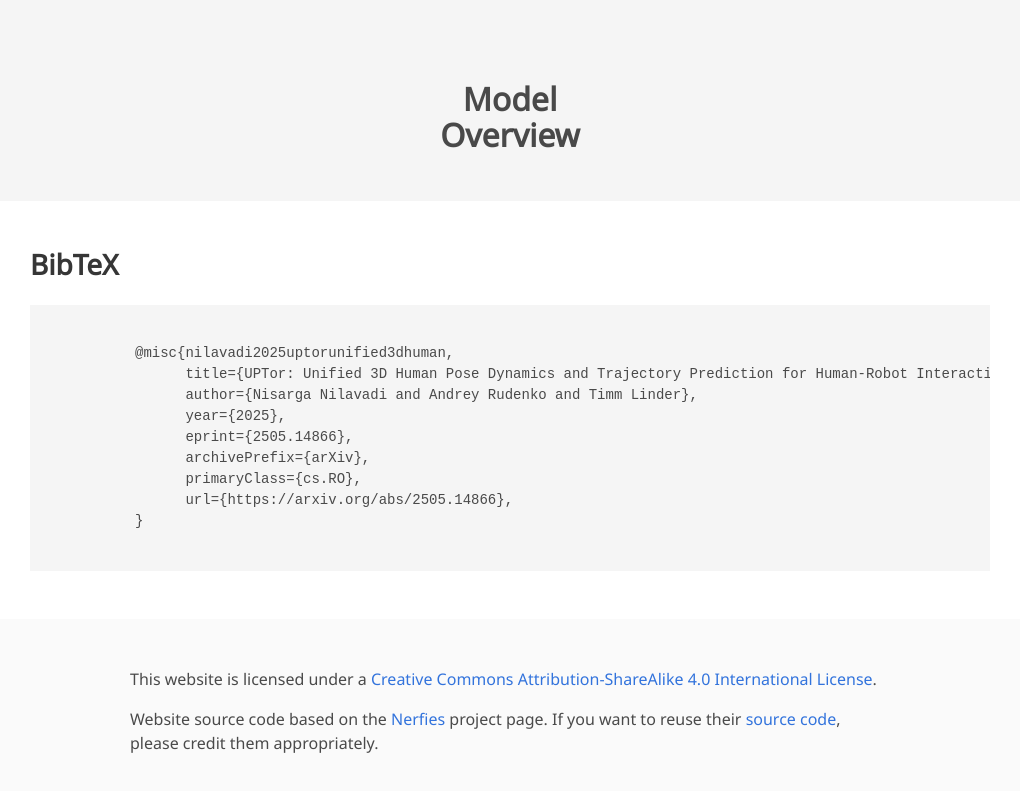
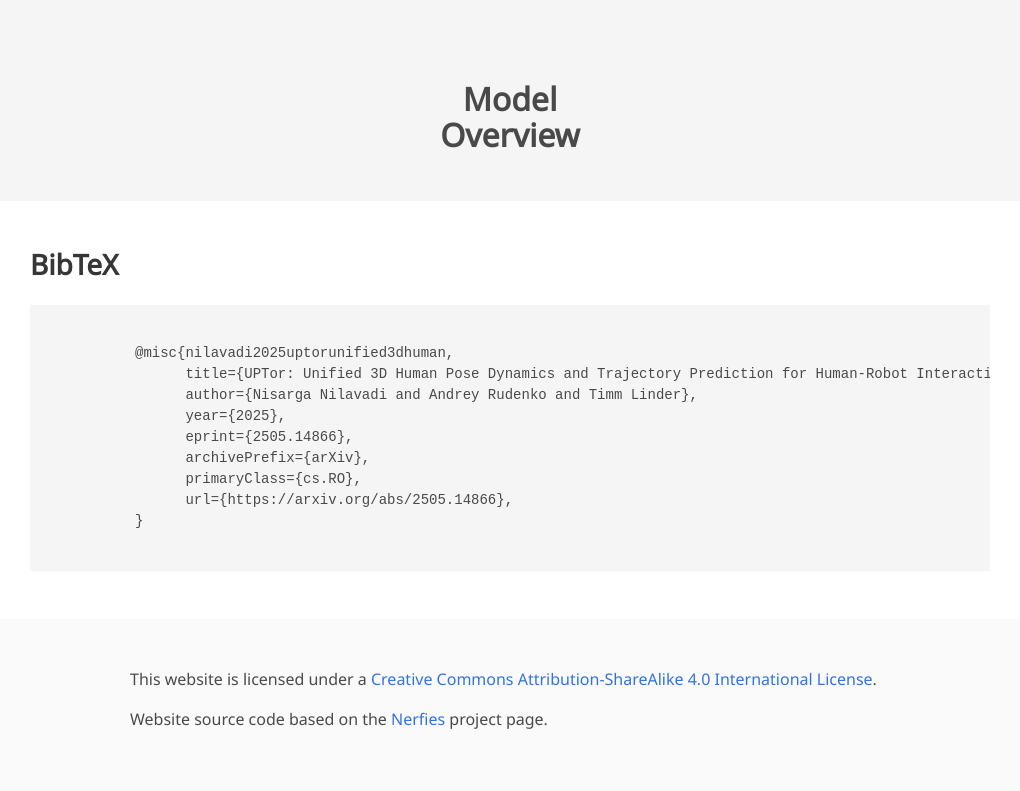
Before and after one commit to nisarganc/UPTor-page, a plain HTML site: page index.html in a window 1280 px wide. Shown: the part 724-1515 px from the top of the page, without its empty margins (130-1150 px from the left). Drawn offline with nearby package versions, Linux system fonts and the light colour scheme; some icons are missing; a web font is replaced by a local one.

Commit message:
Update index.html

```diff
--- a/index.html
+++ b/index.html
@@ -283,8 +283,7 @@
                 Commons Attribution-ShareAlike 4.0 International License</a>.
               </p>
               <p>
-                Website source code based on the <a href="https://nerfies.github.io/"> Nerfies</a> project page. If you want to reuse their <a
-                href="https://github.com/nerfies/nerfies.github.io">source code</a>, please credit them appropriately.
+                Website source code based on the <a href="https://nerfies.github.io/"> Nerfies</a> project page.
               </p>
             </div>
           </div>
```
